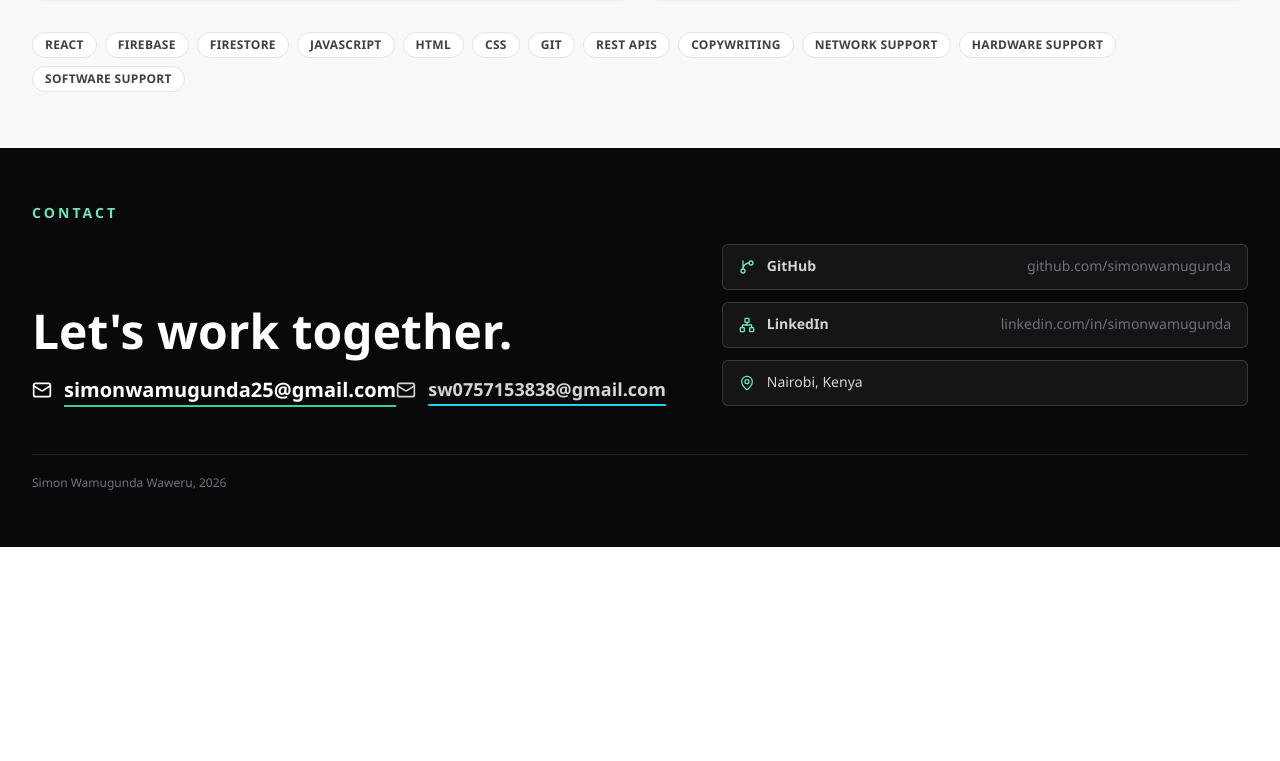
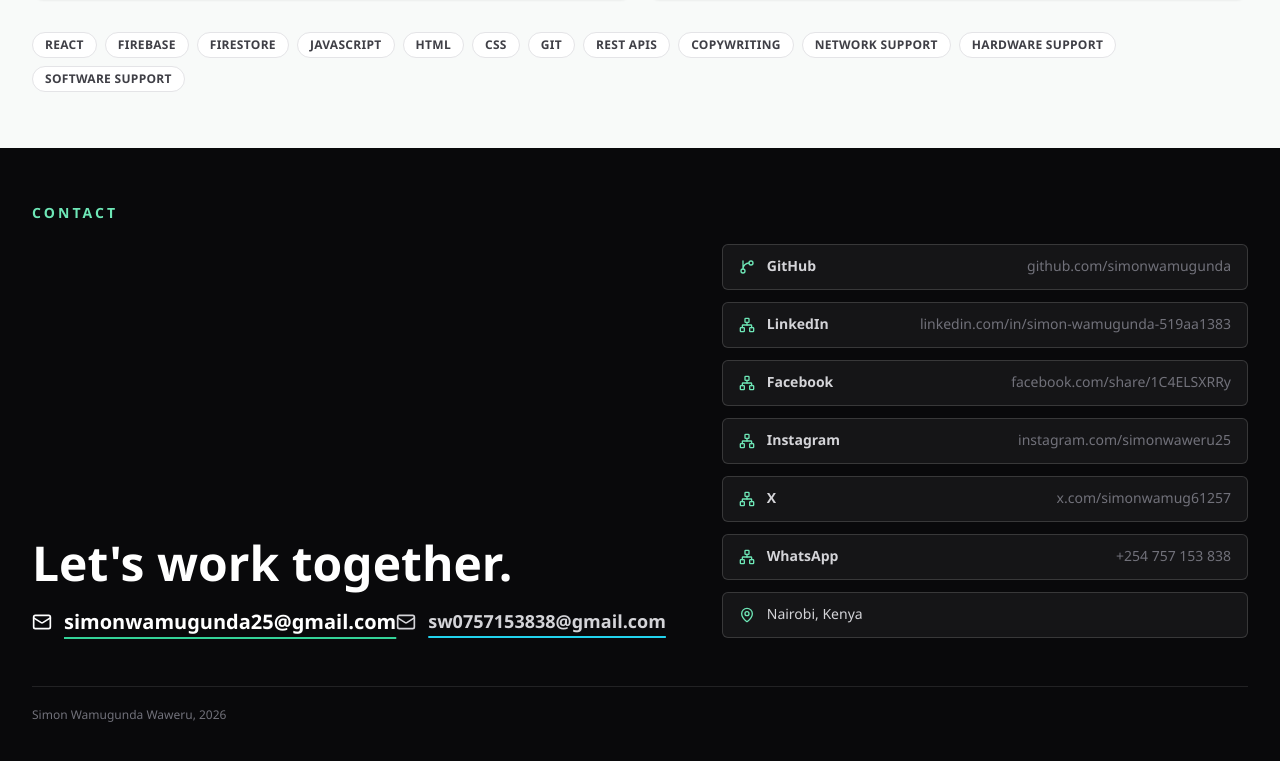
Before and after one commit to simonwamugunda/kernel-portfolio, a React (Vite) app: page / in a window 1280 px wide. Shown: the part 4948-5709 px from the top of the page. Before the commit the page ends 5495 px from the top, so only its background shows below. Built offline with nearby package versions, Linux system fonts and the light colour scheme.

Commit message:
Initial commit

```diff
--- a/src/App.tsx
+++ b/src/App.tsx
@@ -580,7 +580,11 @@ export default function App() {
 
             <div className="grid gap-3 text-sm">
               <FooterLink href="https://github.com/simonwamugunda" label="GitHub" value="github.com/simonwamugunda" icon={GitBranch} />
-              <FooterLink href="https://linkedin.com/in/simonwamugunda" label="LinkedIn" value="linkedin.com/in/simonwamugunda" icon={Network} />
+              <FooterLink href="https://www.linkedin.com/in/simon-wamugunda-519aa1383" label="LinkedIn" value="linkedin.com/in/simon-wamugunda-519aa1383" icon={Network} />
+              <FooterLink href="https://www.facebook.com/share/1C4ELSXRRy/" label="Facebook" value="facebook.com/share/1C4ELSXRRy" icon={Network} />
+              <FooterLink href="https://www.instagram.com/simonwaweru25" label="Instagram" value="instagram.com/simonwaweru25" icon={Network} />
+              <FooterLink href="https://x.com/simonwamug61257" label="X" value="x.com/simonwamug61257" icon={Network} />
+              <FooterLink href="https://wa.me/254757153838" label="WhatsApp" value="+254 757 153 838" icon={Network} />
               <div className="flex items-center gap-3 rounded-md border border-white/15 bg-white/5 px-4 py-3 text-zinc-300">
                 <MapPin className="h-4 w-4 text-emerald-300" />
                 Nairobi, Kenya
```
